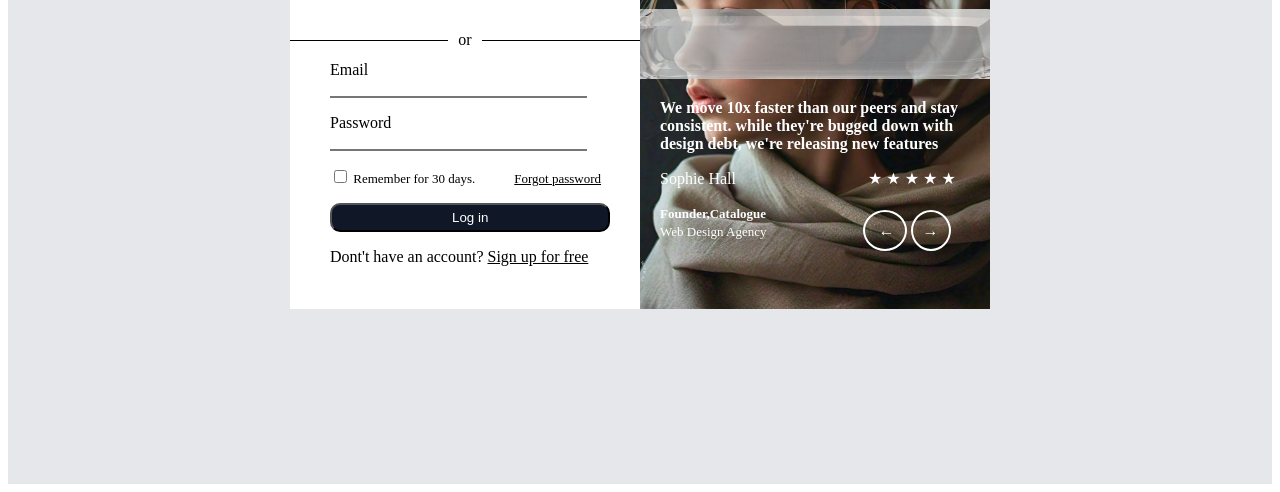
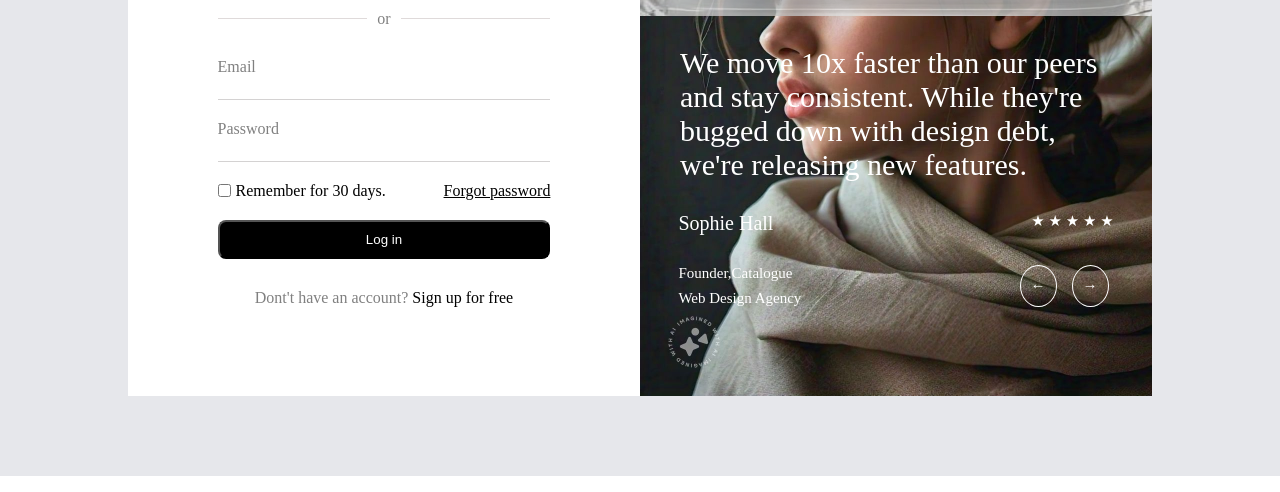
Before and after one commit to oladkenny/clone-email, a plain HTML site: page index.html in a window 1280 px wide. Shown: the part 324-816 px from the top of the page. Drawn offline with Linux system fonts and the light colour scheme.

Commit message:
edit in html and css

```diff
--- a/index.html
+++ b/index.html
@@ -4,7 +4,7 @@
 <head>
     <meta charset="UTF-8">
     <meta name="viewport" content="width=device-width, initial-scale=1.0">
-    <title>Email Cloned Page </title>
+    <title>Email Cloned Page</title>
     <link rel="stylesheet" href="styles.css">
     <link rel="stylesheet" href="https://cdnjs.cloudflare.com/ajax/libs/font-awesome/6.6.0/css/all.min.css">
 </head>
@@ -12,53 +12,71 @@
 <body>
     <section>
         <article>
-            <div class="both-divs">
-                <h1 class="all-content-in-first-div">Welcome back,Olivia</h1>
-                <p class="all-content-in-first-div">Welcome back! Please enter your details.</p>
-                <h2> <img src="download.png" alt="google-pic" width="18px"> Log in with Google</h2>
-                <br>
-                <p id="d-or"><span id="first-span">or</span></p>
-                <form action="/login.com" class="all-content-in-first-div">
-                    <p>
+            <div class="left-div">
+                <div class="leftDiv-cont">
+                    <div class="left-texts">
+                        <h1>Welcome back,Olivia</h1>
+                        <p>Welcome back! Please enter your details.</p>
+                    </div>
+                    <div class="google-login">
+                        <img src="download.png" alt="google-pic" width="18px">
+                        <p>Log in with Google</p>
+                    </div>
+                    <div class="or">
+                        <p></p>
+                        <span>or</span>
+                        <p></p>
+                    </div>
+                    <form action="/login.com">
+                        <div class="email-form">
                             <label for="email">Email</label>
-                        <br>
                             <input type="email" id="email" name="user's-mail">
-                    </p>
-                    <p>
+                        </div>
+                        <div class="email-form">
                             <label for="password">Password</label>
-                        <br>
                             <input type="password" id="password" name="user's-password">
-                    </p>
-                    <p class="rem-and-forgot">
+                        </div>
+                        <div class="forgot">
+                            <div class="rem-and-forgot">
                                 <input type="checkbox" id="checkbox" name="password-remembrance?">
                                 <label for="checkbox"> Remember for 30 days.</label>
-                    </p>
-                    <p class="rem-and-forgot"> &nbsp &nbsp &nbsp &nbsp &nbsp &nbsp<a href="/forgot-password"
-                            id="fp">Forgot password</a></p>
-                    <p><button type="submit">Log in</button></p>
+                            </div>
+                            <div class="rem-and-forgot">
+                                <a href="/forgot-password">Forgot password</a>
+                            </div>
+                        </div>
+                        <button type="submit">Log in</button>
                     </form>
-                <p class="all-content-in-first-div">Dont't have an account? <a href="/signup.com" id="signup"> Sign
-                        up
-                        for free</a></p>
+                    <div class="signup-cont">
+                        <p> Dont't have an account? <a href="/signup.com">
+                                Sign up for free</a></p>
+                    </div>
+                </div>
             </div>
 
-            <div div class="both-divs">
-                <nav id="first-nav">
+            <div class="right-div">
+                <div class="rightDiv-cont">
                     <img src="glass.jpg" alt="glassy-pic" id="glass-picture">
-                    <p> <span id="second-span"> We move 10x faster than our peers and stay consistent. while they're
-                            bugged down with design
-                            debt, we're releasing new features
-                    </p>
-                    <p><span id="third-span">Sophie Hall</span> &nbsp &nbsp &nbsp &nbsp &nbsp &nbsp &nbsp &nbsp
-                        &nbsp &nbsp &nbsp &nbsp &nbsp &nbsp
-                        &nbsp &nbsp &#9733; &#9733; &#9733; &#9733; &#9733;</p>
-                    <p> <span id="fourth-span">Founder,Catalogue</span>
-                        <br>
-                        <span id="fifth-span"> Web Design Agency</span> &nbsp &nbsp &nbsp &nbsp &nbsp &nbsp &nbsp
-                        &nbsp &nbsp &nbsp &nbsp &nbsp<span class="arrow" span> &larr;</span> <span
-                            class="arrow">&rarr;</span>
-                    </p>
-                </nav>
+                    <p class="rightDiv-text">We move 10x faster than our peers and stay consistent. While they're bugged
+                        down with design debt, we're releasing new features.</p>
+
+                    <div class="sophie">
+                        <p class="sophie-text">Sophie Hall</p>
+                        <p>&#9733; &#9733; &#9733; &#9733; &#9733;</p>
+                    </div>
+                    <div class="founder">
+                        <div class="founder-web">
+
+                            <p>Founder,Catalogue</p>
+                            <p>Web Design Agency</p>
+                        </div>
+                        <div class="arrow-cont">
+                            <span class="arrow"> &larr;</span>
+                            <span class="arrow">&rarr;</span>
+                        </div>
+                    </div>
+                </div>
+            </div>
             </div>
 
         </article>
--- a/styles.css
+++ b/styles.css
@@ -1,139 +1,246 @@
-/* section-part */
+* {
+    margin: 0;
+    padding: 0;
+}
+
+/* section part */
 section {
     display: flex;
     justify-content: center;
     align-items: center;
     height: 100vh;
     background-color: #e6e7eb;
+    width: 100%;
 }
 
 /* article-part */
 article {
-    background-color: antiquewhite;
-    width: 700px;
-    height: 450px;
+    background-color: white;
+    width: 80%;
+    height: 80vh;
     display: flex;
+    justify-content: space-between;
     flex-direction: column;
     flex-wrap: wrap;
 }
 
-/* action for both divs */
-.both-divs {
-    width: 350px;
-    height: 450px;
+/* left container */
+.left-div {
+    width: 50%;
+    height: 100%;
+    display: flex;
 }
 
-/* action for first div alone */
-div:nth-of-type(1) {
-    background-color: #ffffff;
+/* General inner container within the left-div*/
+.leftDiv-cont {
+    width: 65%;
+    display: flex;
+    gap: 30px;
+    justify-content: center;
+    flex-direction: column;
+    margin: 0 auto;
 }
 
-div:nth-of-type(1) button {
-    padding: 5px 120px;
-    background-color: #101727;
-    color: #fff;
-    border-radius: 10px;
+/* Container for text content */
+.left-texts {
+    display: flex;
+    justify-content: space-between;
+    flex-direction: column;
+    gap: 10px;
 }
 
-div:nth-of-type(1) h1{
-font-size: larger;
+/* Styling for heading inside the left-texts container */
+.left-texts h1 {
+    font-size: 200%;
+    font-weight: 550;
+    margin: 0;
 }
 
-div:nth-of-type(1) h2 {
-    border: solid 1px rgb(0, 0, 0);
-    border-radius: 10px;
-    margin-right: 40px;
-    margin-left: 40px;
-    text-align: center;
-    font-weight: 550;
-    font-size: medium;
-    padding: 10px 40px;
+/* Paragraph text styling in left-texts */
+.left-texts p {
+    color: gray;
 }
 
-/* actions for second div alone */
-div:nth-of-type(2) {
-    background-image: url(second-pic.jpg);
-    background-position: center;
-    background-size: cover;
-    color:#fff;
+/* Styling for the Google login button container */
+.google-login {
+    font-size: 1.5rem;
+    width: 100%;
+    color: gray;
+    margin: 0;
+    padding: 8px 0;
+    display: flex;
+    border: 1px solid rgb(212, 210, 210);
+    border-radius: 5px;
+    justify-content: center;
+    align-items: center;
+    gap: 10px;
+    cursor: pointer;
 }
 
-/* action for (remember and forgot password) */
-.rem-and-forgot {
-    display: inline;
-    font-size: small;
+/* Paragraph text inside Google login container */
+.google-login p {
+    margin: 0;
+    font-size: 18px;
+    font-weight: 700;
 }
 
-/* first div content */
-.all-content-in-first-div {
-    margin-left: 40px;
+/* Styling for separator "or" section */
+.or {
+    display: flex;
+    justify-content: space-between;
+    width: 100%;
+    align-items: center;
+    gap: 10px;
+    color: gray;
 }
 
-/* nav part */
-#first-nav{
-margin:50px 20px;
+/* Line styling within the "or" section */
+.or p {
+    border-bottom: 1px solid rgb(223, 218, 218);
+    width: 100%;
 }
 
-#first-nav img{
-    margin-top:100px;
-    margin-left: -20px;
-    width:350px;
-    height:70px;
+/* Form container styling */
+form {
+    display: flex;
+    flex-direction: column;
+    gap: 20px;
 }
 
-/* span part*/
-#first-span {
-    background: #fff;
-    padding: 0 10px;
+/* Input field container within the form */
+.email-form {
+    display: flex;
+    justify-content: space-between;
+    flex-direction: column;
+    gap: 8px;
+    color: gray;
 }
 
-#d-or {
-    width: 100%;
-    text-align: center;
-    border-bottom: 1px solid #000;
-    line-height: 0.1em;
-    margin: 10px 0 20px;
+/* Input field styling */
+.email-form input {
+    border: none;
+    outline: none;
+    border-bottom: 1px solid rgb(212, 210, 210);
 }
 
-#second-span{
-    font-weight: 550;
-    font-size: medium;
+/* Container for the "forgot password" and "remember me" section */
+.forgot {
+    display: flex;
+    justify-content: space-between;
 }
 
-#third-span{
-    font-size: medium;
-}
-#fourth-span{
-    font-weight: 550;
-    font-size: small;
+/* "Remember me" and "forgot password" link styling */
+.rem-and-forgot {
+    display: flex;
+    align-items: center;
+    gap: 5px;
+    color: black;
 }
 
-#fifth-span{
-    font-size: small;
+/* Link styling in rem-and-forgot container */
+.rem-and-forgot a {
+    color: black;
 }
 
-/* iota css edit */
-input {
-    padding: 0px 40px;
-    border-top: #000;
-    border-left: #fff;
-    border-right: #fff;
+/* button styling */
+button {
+    width: 100%;
+    padding: 10px 0;
+    background-color: black;
+    color: white;
+    border-radius: 8px;
+    cursor: pointer;
 }
 
-#fp{
-    color: #000;
+/* Styling for sign-up container */
+.signup-cont {
+    text-align: center;
+    color: gray;
 }
 
-#signup{
-    color:#000;
+/* Link styling inside sign-up container */
+.signup-cont a {
+    color: black;
+    text-decoration: none;
 }
 
-.arrow{
-    border-radius: 50%;
-    border:solid white 2px;
-    padding:10px;
+/* Styling for the right container */
+.right-div {
+    width: 50%;
+    height: 100%;
+    background-image: url(second-pic.jpg);
+    background-size: cover;
+    background-repeat: no-repeat;
 }
 
-#glass-picture{
+/* General content container for right-div */
+.rightDiv-cont {
+    display: flex;
+    justify-content: center;
+    align-items: center;
+    flex-direction: column;
+    gap: 30px;
+    margin: 100px 0;
+    width: 100%;
+}
+
+
+/* Image styling within right-div */
+#glass-picture {
     opacity: 0.8;
+    width: 100%;
+    height: 20vh;
 }
+
+/* Text styling for the right section */
+.rightDiv-text {
+    font-size: 30px;
+    margin: 0 40px;
+    color: white;
+}
+
+/* Sophie container styling */
+.sophie {
+    display: flex;
+    justify-content: space-between;
+    width: 85%;
+    font-size: 15px;
+    color: white;
+}
+
+/* Text styling within the Sophie container */
+.sophie-text {
+    font-size: 20px;
+    font-size: 20px;
+}
+
+/* Founder container styling */
+.founder {
+    display: flex;
+    justify-content: space-between;
+    width: 85%;
+    font-size: 15px;
+    color: white;
+}
+
+/* Additional styling for elements in founder-web */
+.founder-web {
+    display: flex;
+    flex-direction: column;
+    gap: 8px;
+}
+
+/* Arrow container styling */
+.arrow-cont {
+    display: flex;
+    justify-content: space-between;
+    gap: 5px;
+}
+
+/* Styling for individual arrow elements */
+.arrow {
+    margin: 0 5px;
+    border: 1px solid white;
+    border-radius: 50%;
+    padding: 10px 10px;
+}
```
Lines whose indentation alone changed are shown as unchanged.
